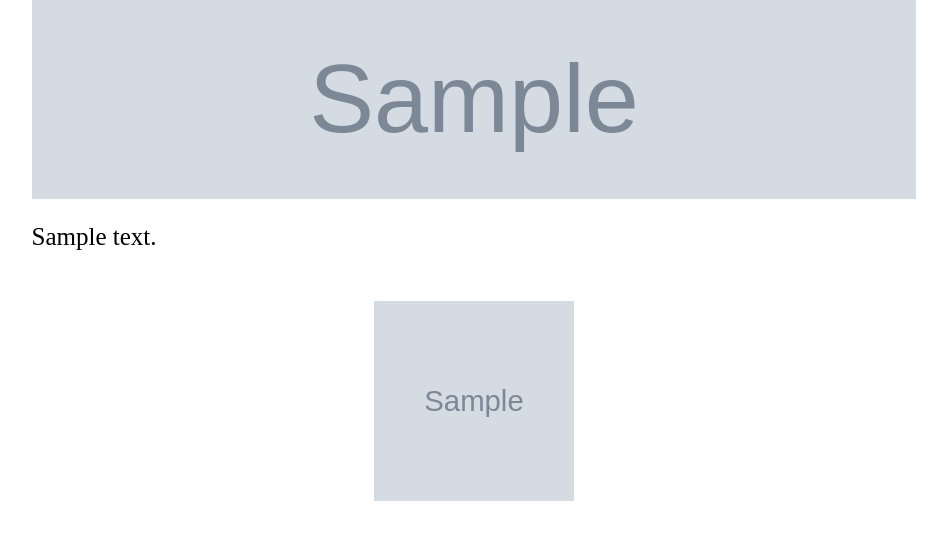
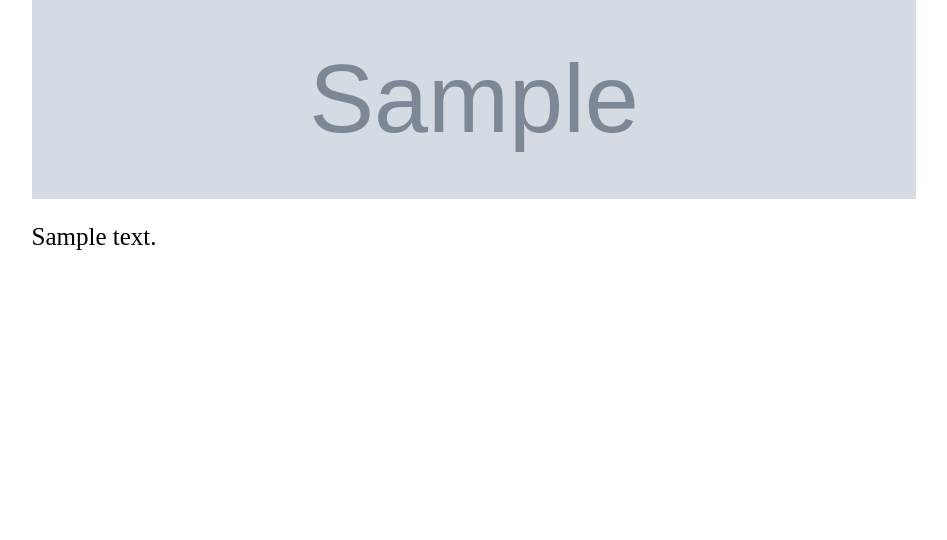
Before and after one commit to a-taikan/meister, a Django app: page /blog/1/ in a window 1280 px wide. Shown: the part 199-739 px from the top of the page, without its empty margins (166-1113 px from the left). Run offline with Django 3.2, Linux system fonts and the light colour scheme; tables that the repository leaves empty hold one stand-in row (values such as "Sample post"); grey boxes marked "Sample" are stand-in pictures.

Commit message:
make it better

```diff
--- a/blog/templates/blog/show.html
+++ b/blog/templates/blog/show.html
@@ -22,9 +22,7 @@
         </div>
 
         <div id= "images">
-            {% for ob in article.image_set.all %}
-                <img src="{{ MEDIA_URL }}{{ ob.images}}" width=200px height= 200px>
-            {% endfor %}
+
         </div>
     </body>
 </html>
```
